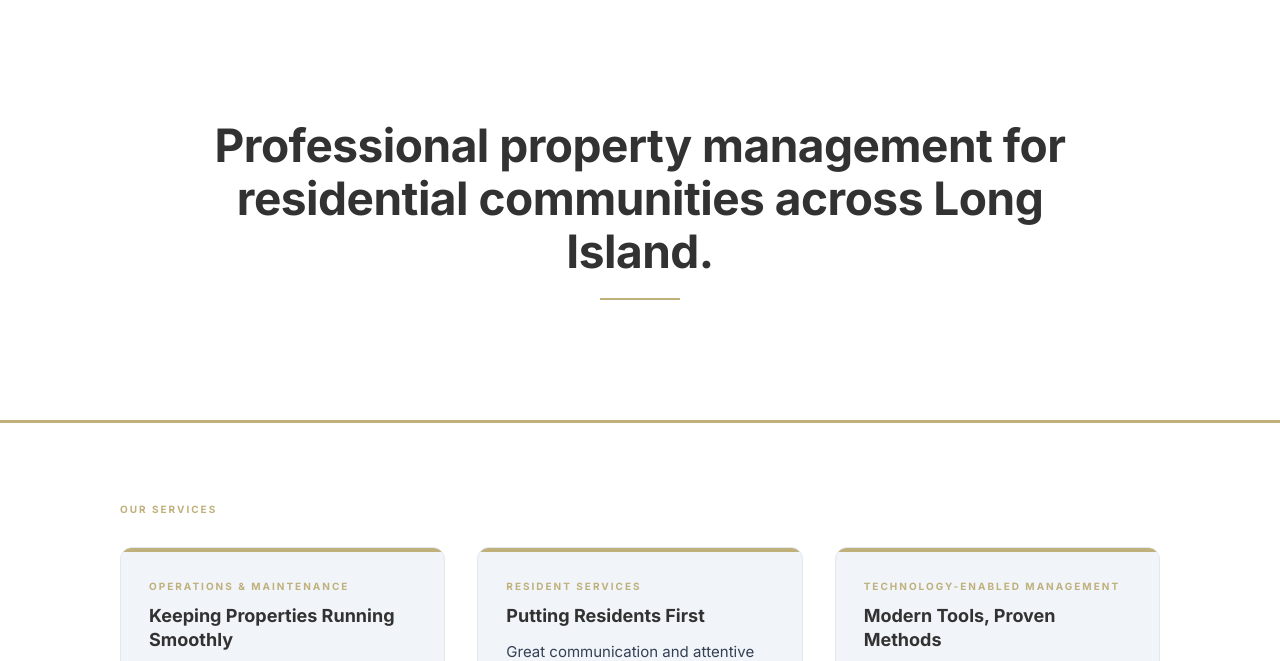
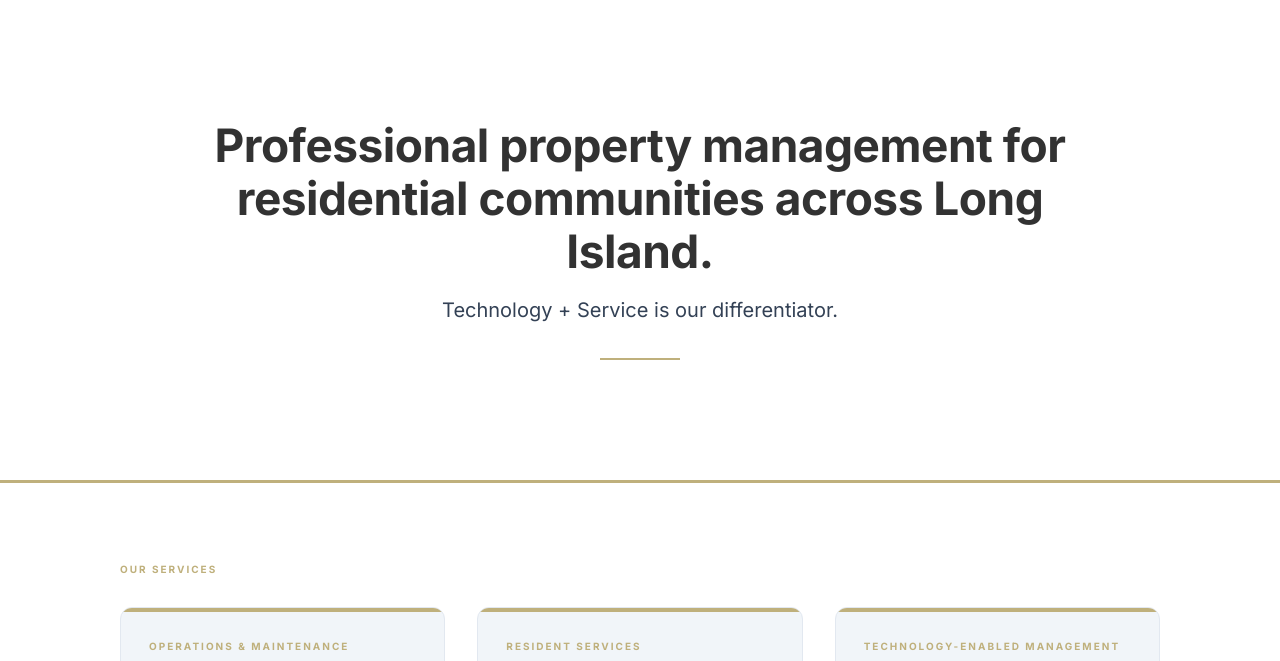
Before and after one commit to litmanmike-hub/goldenkey-website, a plain HTML site: page index.html in a window 1280 px wide. Shown: the part 82-743 px from the top of the page. Drawn offline with Linux system fonts and the light colour scheme.

Commit message:
Update homepage subheadline: Technology + Service is our differentiator

```diff
--- a/index.html
+++ b/index.html
@@ -22,6 +22,7 @@
   <!-- Hero -->
   <section class="hero">
     <h1 class="hero-headline">Professional property management for residential communities across Long Island.</h1>
+    <p class="hero-subhead">Technology + Service is our differentiator.</p>
     <div class="hero-bar"></div>
   </section>
 
```
